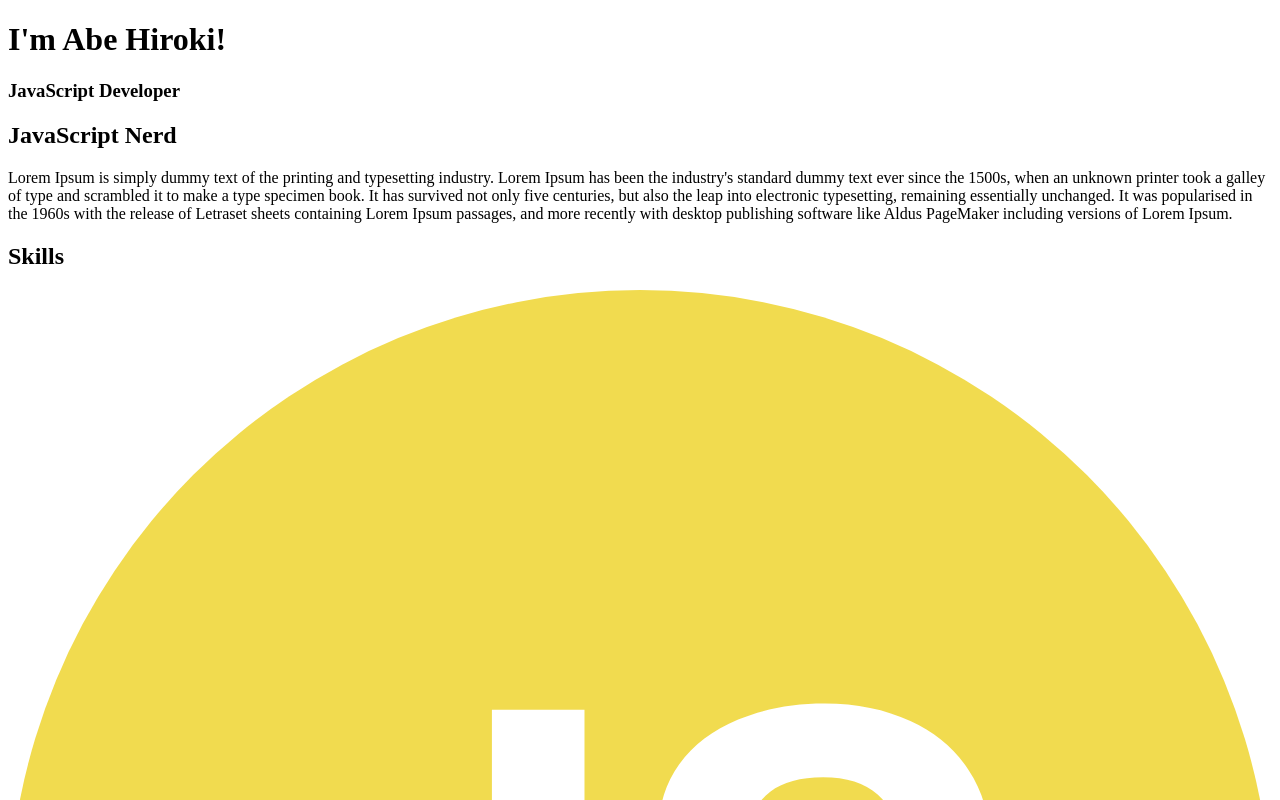
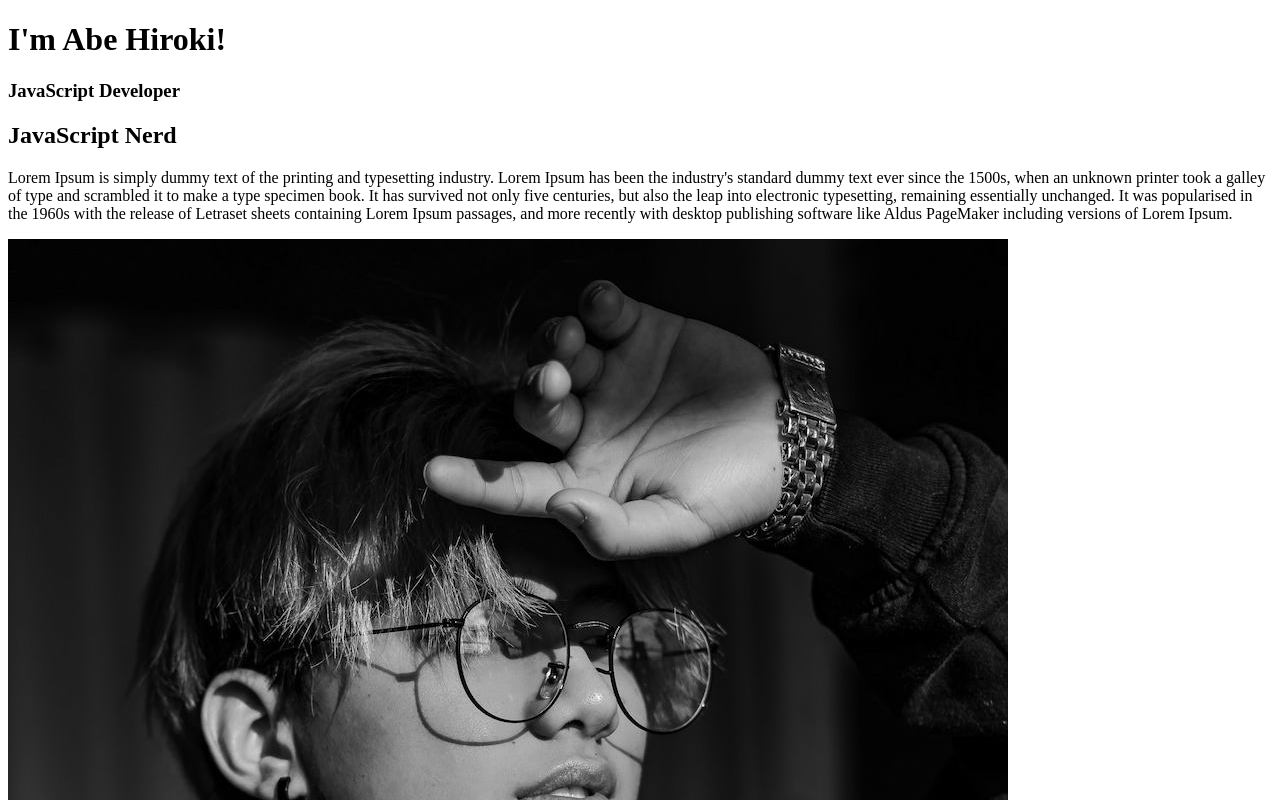
Before and after one commit to yuta-ushijima/next-portfolio, a Next.js app: page / in a window 1280 px wide. Shown: the top 800 px of the page. Built offline with nearby package versions, Linux system fonts and the light colour scheme.

Commit message:
feat: Using next/image

```diff
--- a/src/pages/index.js
+++ b/src/pages/index.js
@@ -1,4 +1,5 @@
 import Link from "next/link";
+import Image from "next/image";
 
 const Index = () => {
   return (
@@ -26,6 +27,13 @@ const Index = () => {
               Lorem Ipsum.
             </p>
           </div>
+          <Image
+            src="/images/profile.jpg"
+            alt="hefo"
+            height={1195}
+            width={1000}
+            quality={90}
+          />
         </div>
         <div>
           <h2>Skills</h2>
```
